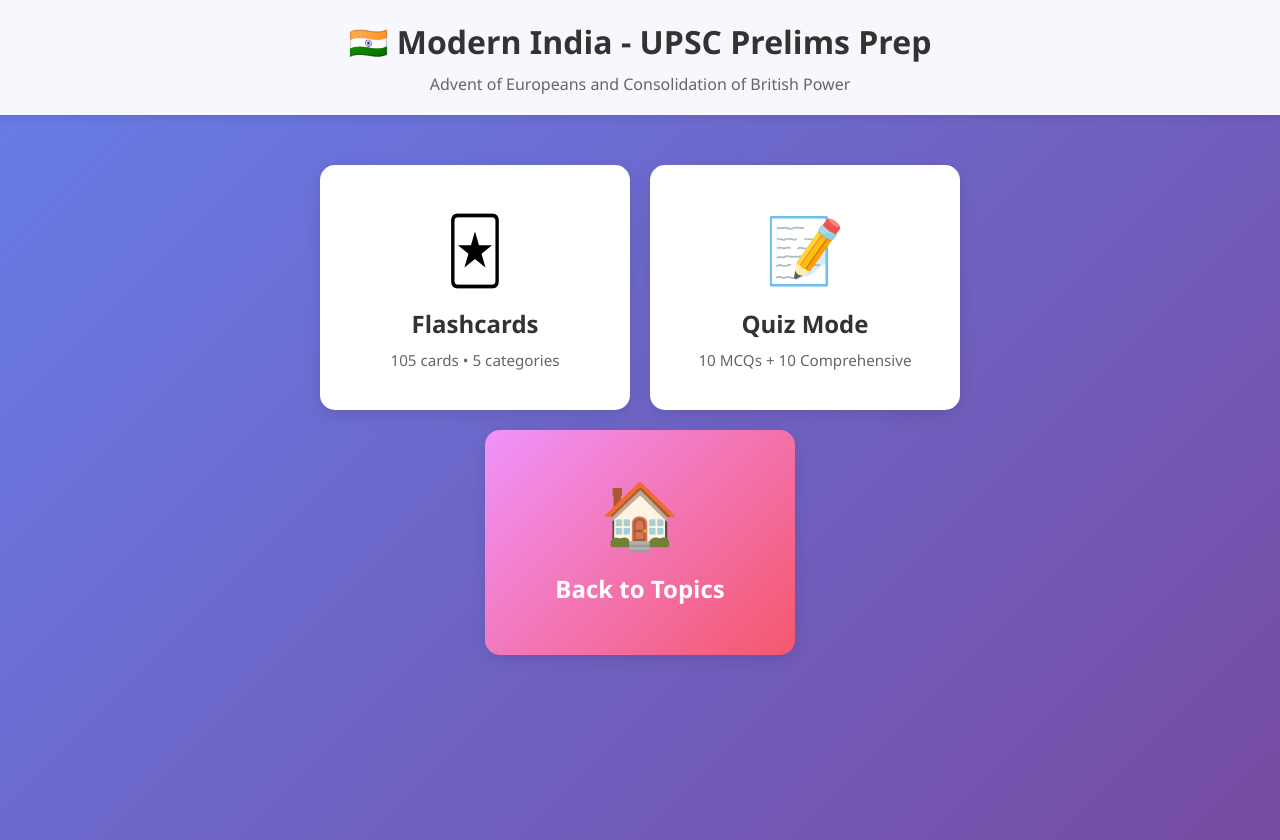
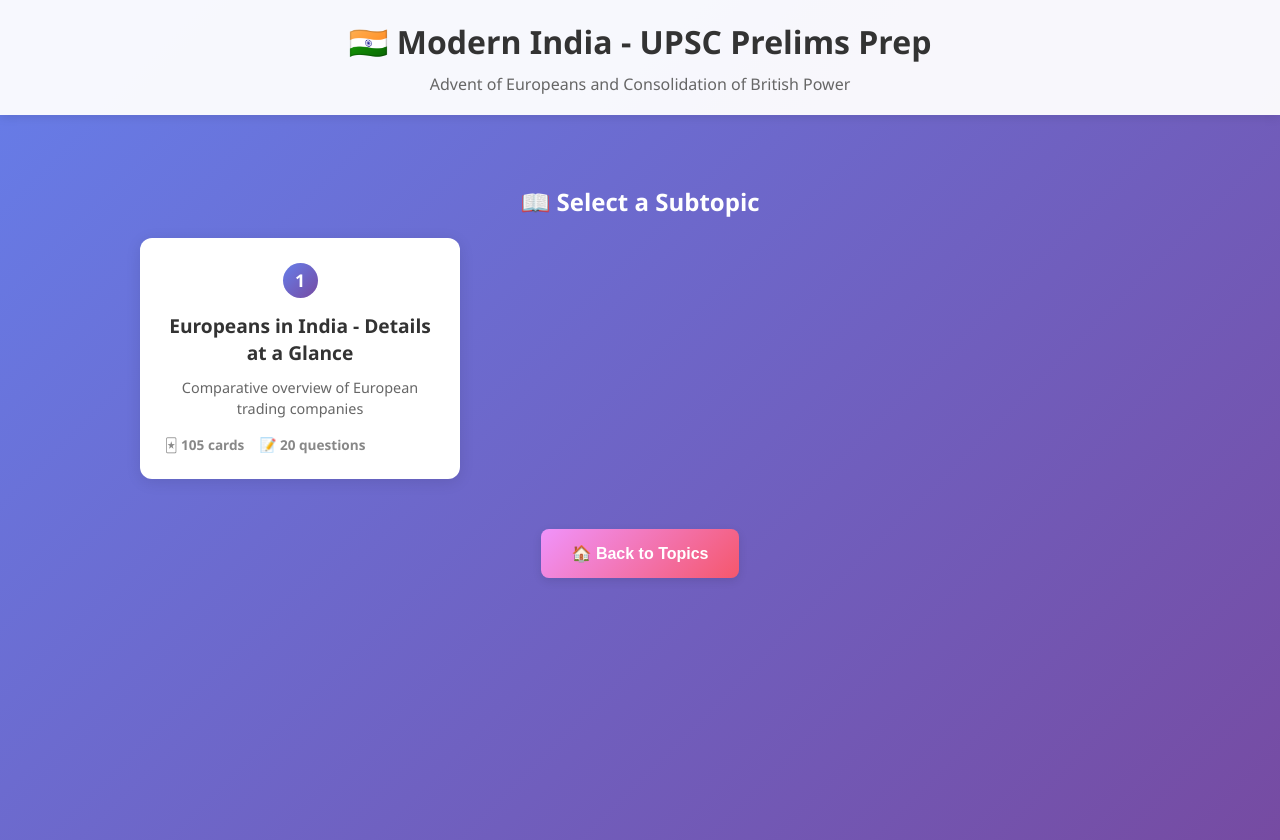
Before and after one commit to pavanis333/modern-india, a React (Create React App) app: page / in a window 1280 px wide. Both pictures are taken after a click on the element 640 px from the left and 274 px from the top of the page. Built offline with nearby package versions, Linux system fonts and the light colour scheme.

Commit message:
Refactor: Add subtopic structure for better content organization

```diff
--- a/src/App.css
+++ b/src/App.css
@@ -119,6 +119,94 @@
   margin: 0;
   color: #666;
   font-size: 0.9rem;
+}
+
+/* Subtopic Styles */
+.subtopic-container {
+  max-width: 1000px;
+  margin: 0 auto;
+  padding: 20px;
+}
+
+.subtopic-grid {
+  display: grid;
+  grid-template-columns: repeat(auto-fill, minmax(300px, 1fr));
+  gap: 20px;
+  margin-bottom: 20px;
+}
+
+.subtopic-card {
+  background: white;
+  border-radius: 12px;
+  padding: 25px;
+  cursor: pointer;
+  transition: all 0.3s ease;
+  box-shadow: 0 3px 15px rgba(0, 0, 0, 0.1);
+  position: relative;
+  overflow: hidden;
+}
+
+.subtopic-card::before {
+  content: '';
+  position: absolute;
+  top: 0;
+  left: 0;
+  width: 5px;
+  height: 100%;
+  background: linear-gradient(180deg, #667eea 0%, #764ba2 100%);
+  transform: scaleY(0);
+  transition: transform 0.3s ease;
+}
+
+.subtopic-card:hover {
+  transform: translateY(-5px);
+  box-shadow: 0 8px 25px rgba(0, 0, 0, 0.15);
+}
+
+.subtopic-card:hover::before {
+  transform: scaleY(1);
+}
+
+.subtopic-number {
+  display: inline-block;
+  width: 35px;
+  height: 35px;
+  background: linear-gradient(135deg, #667eea 0%, #764ba2 100%);
+  color: white;
+  border-radius: 50%;
+  text-align: center;
+  line-height: 35px;
+  font-weight: 700;
+  font-size: 1.1rem;
+  margin-bottom: 15px;
+}
+
+.subtopic-card h3 {
+  margin: 0 0 10px 0;
+  color: #333;
+  font-size: 1.2rem;
+  line-height: 1.4;
+}
+
+.subtopic-card p {
+  margin: 0 0 15px 0;
+  color: #666;
+  font-size: 0.9rem;
+  line-height: 1.5;
+}
+
+.subtopic-stats {
+  display: flex;
+  gap: 15px;
+  font-size: 0.85rem;
+  color: #888;
+  font-weight: 600;
+}
+
+.subtopic-stats span {
+  display: flex;
+  align-items: center;
+  gap: 5px;
 }
 
 /* Flashcard Styles */
--- a/src/App.js
+++ b/src/App.js
@@ -1,29 +1,56 @@
 import React, { useState } from 'react';
 import './App.css';
 import TopicSelector from './components/TopicSelector';
+import SubtopicSelector from './components/SubtopicSelector';
 import FlashcardMode from './components/FlashcardMode';
 import QuizMode from './components/QuizMode';
-import data from './data/europeans-in-india.json';
+import europeansData from './data/europeans-in-india.json';
 
 function App() {
-  const [mode, setMode] = useState('home'); // home, flashcard, quiz
+  const [mode, setMode] = useState('topics'); // topics, subtopics, home, flashcard, quiz
   const [currentTopic, setCurrentTopic] = useState(null);
+  const [currentSubtopic, setCurrentSubtopic] = useState(null);
 
+  // Topics structure
   const topics = [
     {
-      id: 'europeans',
+      id: 'advent-europeans',
       title: 'Advent of Europeans and Consolidation of British Power',
-      subtitle: 'Europeans in India - Details at a Glance',
-      data: data
+      description: 'European powers in India and British colonial expansion',
+      subtopics: [
+        {
+          id: 'europeans-overview',
+          title: 'Europeans in India - Details at a Glance',
+          description: 'Comparative overview of European trading companies',
+          data: europeansData
+        }
+        // More subtopics can be added here
+      ]
     }
   ];
 
   const selectTopic = (topic) => {
     setCurrentTopic(topic);
+    setMode('subtopics');
+  };
+
+  const selectSubtopic = (subtopic) => {
+    setCurrentSubtopic(subtopic);
     setMode('home');
   };
 
-  const goHome = () => {
+  const goToTopics = () => {
+    setCurrentTopic(null);
+    setCurrentSubtopic(null);
+    setMode('topics');
+  };
+
+  const goToSubtopics = () => {
+    setCurrentSubtopic(null);
+    setMode('subtopics');
+  };
+
+  const goToSubtopicHome = () => {
     setMode('home');
   };
 
@@ -32,47 +59,59 @@
       <header className="App-header">
         <h1>🇮🇳 Modern India - UPSC Prelims Prep</h1>
         {currentTopic && (
-          <p className="topic-title">{currentTopic.title}</p>
+          <p className="topic-title">
+            {currentTopic.title}
+            {currentSubtopic && ` • ${currentSubtopic.title}`}
+          </p>
         )}
       </header>
 
-      {!currentTopic ? (
+      {mode === 'topics' && (
         <TopicSelector topics={topics} onSelect={selectTopic} />
-      ) : (
-        <>
-          {mode === 'home' && (
+      )}
+
+      {mode === 'subtopics' && currentTopic && (
+        <SubtopicSelector
+          topic={currentTopic}
+          onSelect={selectSubtopic}
+          onBack={goToTopics}
+        />
+      )}
+
+      {mode === 'home' && currentSubtopic && (
         <div className="mode-selector">
           <div className="mode-card" onClick={() => setMode('flashcard')}>
             <div className="mode-icon">🃏</div>
             <h2>Flashcards</h2>
-                <p>{currentTopic.data.flashcards.length} cards • 5 categories</p>
+            <p>{currentSubtopic.data.flashcards.length} cards • 5 categories</p>
           </div>
           <div className="mode-card" onClick={() => setMode('quiz')}>
             <div className="mode-icon">📝</div>
             <h2>Quiz Mode</h2>
-                <p>{currentTopic.data.quizzes.mcq.length} MCQs + {currentTopic.data.quizzes.comprehensive.length} Comprehensive</p>
+            <p>
+              {currentSubtopic.data.quizzes.mcq.length} MCQs + {' '}
+              {currentSubtopic.data.quizzes.comprehensive.length} Comprehensive
+            </p>
           </div>
-              <div className="mode-card back-card" onClick={() => setCurrentTopic(null)}>
-                <div className="mode-icon">🏠</div>
-                <h2>Back to Topics</h2>
+          <div className="mode-card back-card" onClick={goToSubtopics}>
+            <div className="mode-icon">⬅️</div>
+            <h2>Back to Subtopics</h2>
           </div>
         </div>
       )}
 
-          {mode === 'flashcard' && (
+      {mode === 'flashcard' && currentSubtopic && (
         <FlashcardMode
-              flashcards={currentTopic.data.flashcards}
-              onBack={goHome}
+          flashcards={currentSubtopic.data.flashcards}
+          onBack={goToSubtopicHome}
         />
       )}
 
-          {mode === 'quiz' && (
+      {mode === 'quiz' && currentSubtopic && (
         <QuizMode
-              quizzes={currentTopic.data.quizzes}
-              onBack={goHome}
+          quizzes={currentSubtopic.data.quizzes}
+          onBack={goToSubtopicHome}
         />
-          )}
-        </>
       )}
     </div>
   );
--- /dev/null
+++ b/src/components/SubtopicSelector.js
@@ -0,0 +1,35 @@
+import React from 'react';
+
+function SubtopicSelector({ topic, onSelect, onBack }) {
+  return (
+    <div className="subtopic-container">
+      <h2 style={{ color: 'white', textAlign: 'center', marginBottom: '20px' }}>
+        📖 Select a Subtopic
+      </h2>
+
+      <div className="subtopic-grid">
+        {topic.subtopics.map((subtopic, index) => (
+          <div
+            key={subtopic.id}
+            className="subtopic-card"
+            onClick={() => onSelect(subtopic)}
+          >
+            <div className="subtopic-number">{index + 1}</div>
+            <h3>{subtopic.title}</h3>
+            <p>{subtopic.description}</p>
+            <div className="subtopic-stats">
+              <span>🃏 {subtopic.data.flashcards.length} cards</span>
+              <span>📝 {subtopic.data.quizzes.mcq.length + subtopic.data.quizzes.comprehensive.length} questions</span>
+            </div>
+          </div>
+        ))}
+      </div>
+
+      <button className="back-btn" onClick={onBack} style={{ marginTop: '30px' }}>
+        🏠 Back to Topics
+      </button>
+    </div>
+  );
+}
+
+export default SubtopicSelector;
--- a/src/components/TopicSelector.js
+++ b/src/components/TopicSelector.js
@@ -11,7 +11,10 @@
           onClick={() => onSelect(topic)}
         >
           <h3>{topic.title}</h3>
-          <p>{topic.subtitle}</p>
+          <p>{topic.description}</p>
+          <div style={{ marginTop: '10px', fontSize: '0.85rem', color: '#888' }}>
+            📖 {topic.subtopics.length} subtopic{topic.subtopics.length !== 1 ? 's' : ''}
+          </div>
         </div>
       ))}
     </div>
```
Lines whose indentation alone changed are shown as unchanged.
